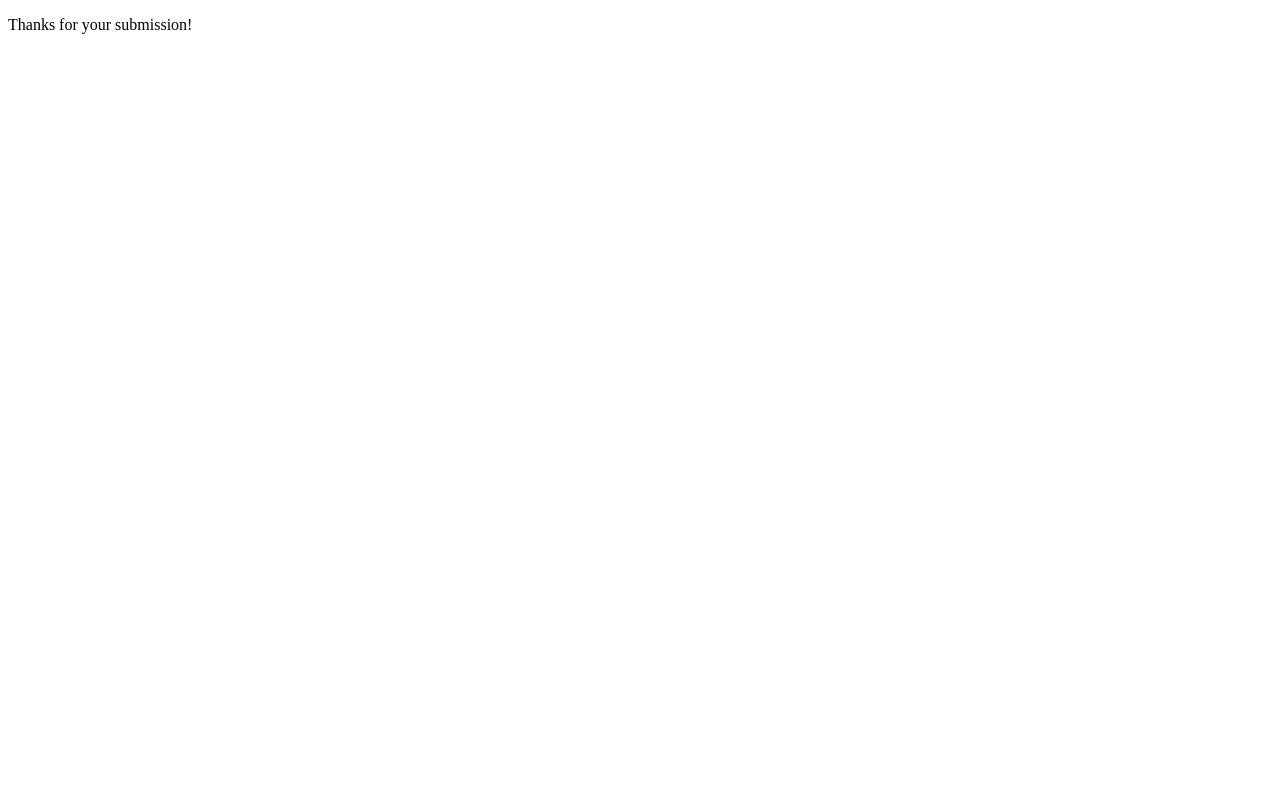
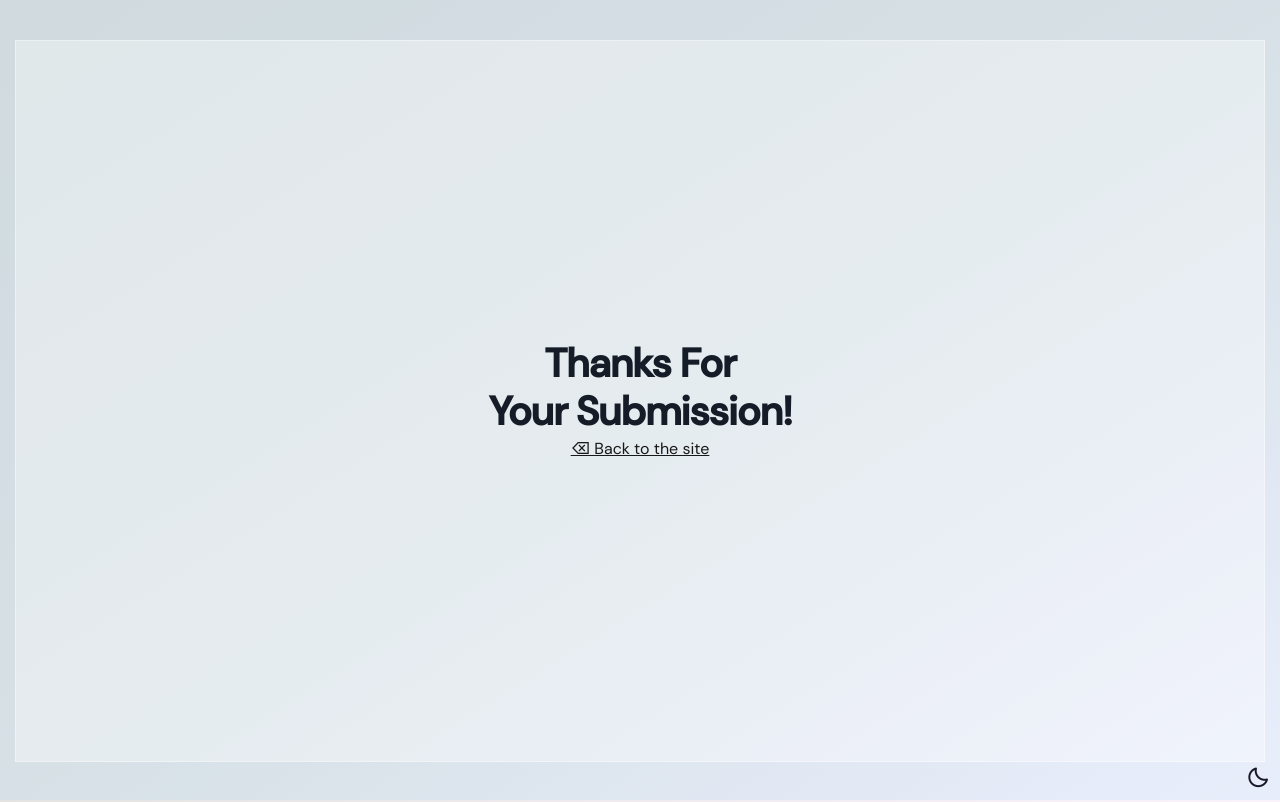
Before and after one commit to chetachiezikeuzor/ChetachiLabs, a Next.js app: page /success in a window 1280 px wide. Built offline with nearby package versions, Linux system fonts and the light colour scheme.

Commit message:
🥳 Configured success page

```diff
--- a/pages/success.js
+++ b/pages/success.js
@@ -2,9 +2,130 @@ import Head from "next/head";
 import React from "react";
 
 export default function Home() {
+  const themeChanger = (e, path) => {
+    if (path === "/theme-change") {
+      const themeButton = document.getElementById("theme-button");
+      const darkTheme = "dark-mode";
+      const iconTheme = "bx-sun";
+
+      const selectedTheme = localStorage.getItem("selected-theme");
+      const selectedIcon = localStorage.getItem("selected-icon");
+
+      const getCurrentTheme = () =>
+        document.body.classList.contains(darkTheme) ? "dark" : "light";
+      const getCurrentIcon = () =>
+        themeButton.classList.contains(iconTheme) ? "bx-moon" : "bx-sun";
+
+      if (selectedTheme) {
+        document.body.classList[selectedTheme === "dark" ? "add" : "remove"](
+          darkTheme
+        );
+        themeButton.classList[selectedIcon === "bx-moon" ? "add" : "remove"](
+          iconTheme
+        );
+      }
+
+      themeButton.addEventListener("click", () => {
+        document.body.classList.toggle(darkTheme);
+        document.querySelector("html").classList.toggle(darkTheme);
+
+        themeButton.classList.toggle(iconTheme);
+        localStorage.setItem("selected-theme", getCurrentTheme());
+        localStorage.setItem("selected-icon", getCurrentIcon());
+      });
+    }
+  };
   return (
-    <div>
-      <p>Thanks for your submission!</p>
+    <div className="main">
+      <Head>
+        <title>Success Page</title>
+        <link rel="icon" href="/c-icon.png" />
+
+        <link
+          href="https://cdn.jsdelivr.net/npm/boxicons@2.0.5/css/boxicons.min.css"
+          rel="stylesheet"
+        ></link>
+
+        <link rel="stylesheet" href="/style.css" />
+        <link rel="stylesheet" href="/blog.css" />
+        <link rel="stylesheet" href="/fonts.css"></link>
+
+        <meta name="twitter:card" content="summary"></meta>
+        <meta name="twitter:site" content="@chetachiiii" />
+        <meta name="twitter:creator" content="@chetachiiii" />
+
+        <meta property="og:title" content="Chetachi's Portfolio"></meta>
+
+        <meta
+          property="og:description"
+          content="Chetachi's personal portfolio site"
+        ></meta>
+        <meta
+          property="og:image"
+          content="https://i.imgur.com/3QMS2xP.jpg"
+        ></meta>
+        <meta property="og:image:width" content="1200"></meta>
+        <meta property="og:image:height" content="630"></meta>
+        <meta property="og:url" content="https://chetachilabs.com/"></meta>
+
+        <meta
+          name="keywords"
+          content="HTML, CSS, JavaScript, React, NextJS, Software, Software Developer, Software Engineer, Tech, Junior Developer, Junior Developer Texas, Software Developer Texas, Software Engineer Texas, Junior Developer Houston, Junior Developer Austin, Software Developer Austin, Software Engineer Austin, Junior Developer Dallas, Software Developer Dallas, Software Engineer Dallas"
+        ></meta>
+        <meta
+          name="description"
+          content="Chetachi's personal portfolio site"
+        ></meta>
+        <meta name="author" content="Chetachi Ezikeuzor"></meta>
+        <meta
+          name="viewport"
+          content="width=device-width, initial-scale=1.0"
+        ></meta>
+      </Head>
+
+      <main>
+        <div className="change-theme">
+          <i
+            onClick={(e) => themeChanger(e, "/theme-change")}
+            className="bx bx-moon change-theme"
+            id="theme-button"
+          ></i>
+          <text
+            className="tapText"
+            style={{
+              fontSize: "12px",
+              marginTop: "5px",
+              fontSize: "12px",
+              position: "fixed",
+              bottom: "20px",
+              right: "5px",
+              color: "var(--text-color)",
+              cursor: "pointer",
+            }}
+          >
+            double tap!
+          </text>
+        </div>
+        <section>
+          <div
+            className="content-wrapper"
+            style={{
+              textAlign: "center",
+              margin: "auto",
+              width: "50%",
+              padding: "unset",
+              minHeight: "inherit",
+            }}
+          >
+            <h3 className="h3-large-title">
+              Thanks For
+              <br />
+              Your Submission!
+            </h3>
+            <a href="/">⌫ Back to the site</a>
+          </div>
+        </section>
+      </main>
     </div>
   );
 }
```
